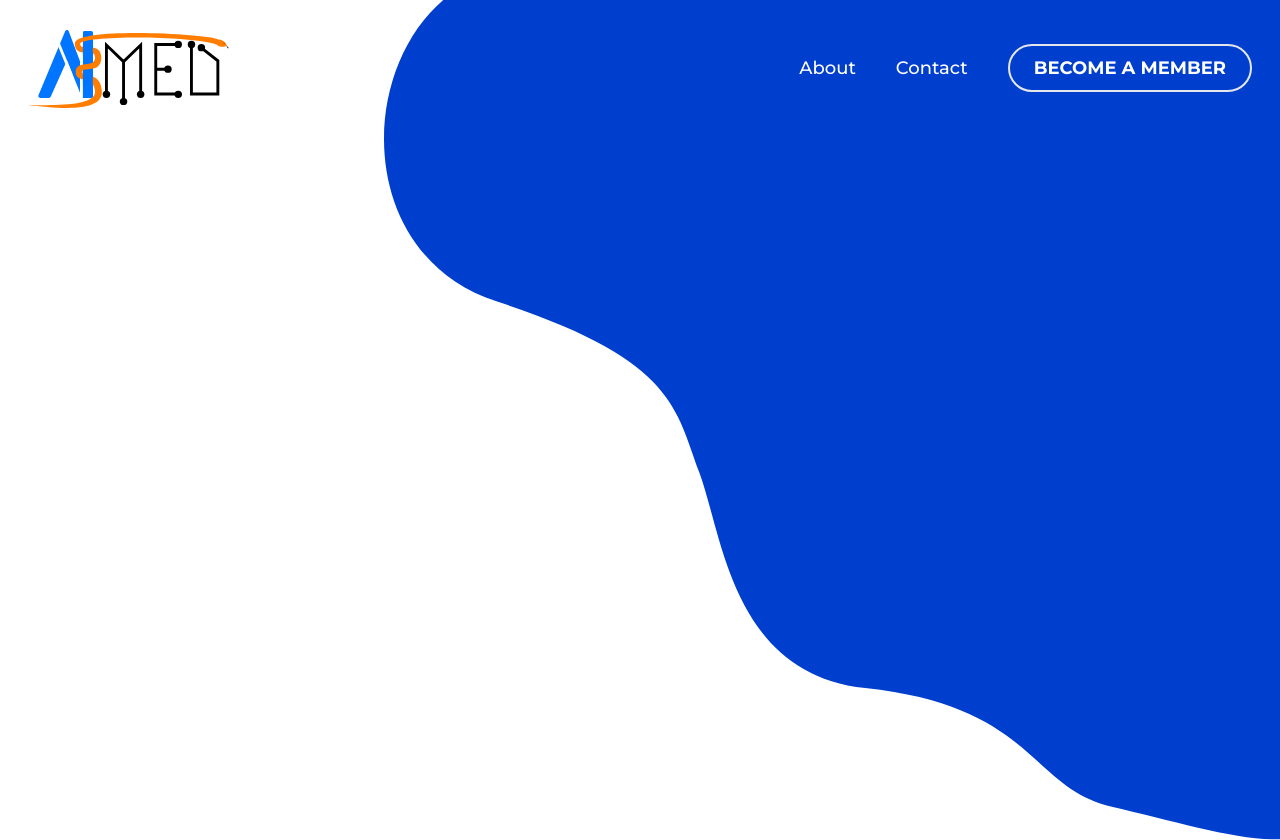
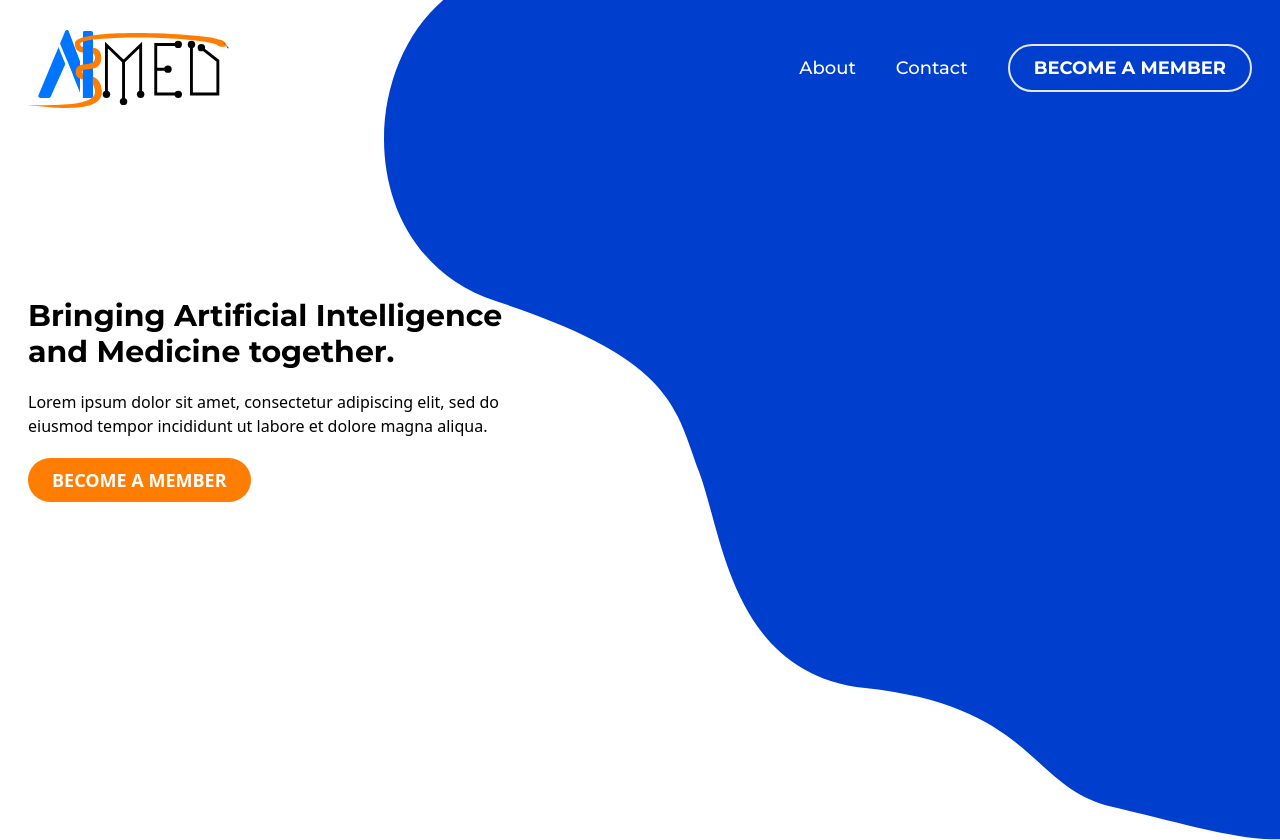
Before and after one commit to aimedgroningen/aimed-frontend, a Nuxt app: page / in a window 1280 px wide. Built offline with nearby package versions, Linux system fonts and the light colour scheme.

Commit message:
feat: :sparkles: Added hero text

```diff
--- a/assets/css/main.css
+++ b/assets/css/main.css
@@ -2,3 +2,11 @@
 @tailwind base;
 @tailwind components;
 @tailwind utilities;
+
+.button-outline {
+  @apply cursor-pointer rounded-full border-2 py-2 px-6 font-bold uppercase transition-all duration-200 hover:bg-white hover:text-primary;
+}
+
+.button {
+  @apply cursor-pointer rounded-full bg-accent py-2 px-6 font-bold uppercase text-white  transition-all duration-200 hover:bg-primary;
+}
--- a/components/Header.vue
+++ b/components/Header.vue
@@ -1,17 +1,12 @@
 <template>
   <header
-    class="mt-7 flex w-screen flex-col justify-between px-7 font-display text-lg font-medium text-white md:flex-row"
+    class="absolute mt-7 flex w-screen flex-col justify-between px-7 font-display text-lg font-medium text-white md:flex-row"
   >
     <nuxt-img src="/img/logo.svg" alt="AiMED Logo" class="h-20" />
     <nav class="hidden flex-row items-center gap-10 md:flex">
       <nuxt-link to="/">About</nuxt-link>
       <nuxt-link to="/">Contact</nuxt-link>
-      <nuxt-link
-        to="/"
-        class="border-5 border-3 border- rounded-full border-2 py-2 px-6 font-bold uppercase"
-      >
-        BECOME A MEMBER
-      </nuxt-link>
+      <nuxt-link to="/" class="button-outline"> BECOME A MEMBER </nuxt-link>
     </nav>
   </header>
 </template>
--- a/components/home/Hero.vue
+++ b/components/home/Hero.vue
@@ -1,12 +1,25 @@
 <template>
-  <img
+  <nuxt-img
     src="/img/hero_shape.svg"
     alt=""
-    class="absolute top-0 right-0 -z-10 hidden max-h-[110%] w-[70%] max-w-[100%] object-cover md:block"
+    class="pointer-events-none absolute top-0 right-0 -z-10 hidden max-h-[110%] w-[70%] max-w-[100%] select-none object-cover md:block"
   />
+  <main
+    class="flex h-screen flex-col items-center justify-center gap-5 px-10 md:w-[50%] md:items-start md:px-7"
+  >
+    <h1
+      class="text max-w-lg text-center font-display text-3xl font-bold md:text-left"
+    >
+      Bringing Artificial Intelligence and Medicine together.
+    </h1>
+    <p class="max-w-lg text-center md:text-left">
+      Lorem ipsum dolor sit amet, consectetur adipiscing elit, sed do eiusmod
+      tempor incididunt ut labore et dolore magna aliqua.
+    </p>
+    <nuxt-link class="button text-lg">BECOME A MEMBER</nuxt-link>
+  </main>
 </template>
 
 <script setup lang="ts"></script>
 
 <style scoped></style>
-e
--- a/tailwind.config.js
+++ b/tailwind.config.js
@@ -13,7 +13,12 @@ module.exports = {
       display: ["Montserrat", "sans-serif"],
       body: ['"Source Sans Pro"', "sans-serif"],
     },
-    extend: {},
+    extend: {
+      colors: {
+        primary: "#0075FF",
+        accent: "#FF7D00",
+      },
+    },
   },
   plugins: [],
 };
```
